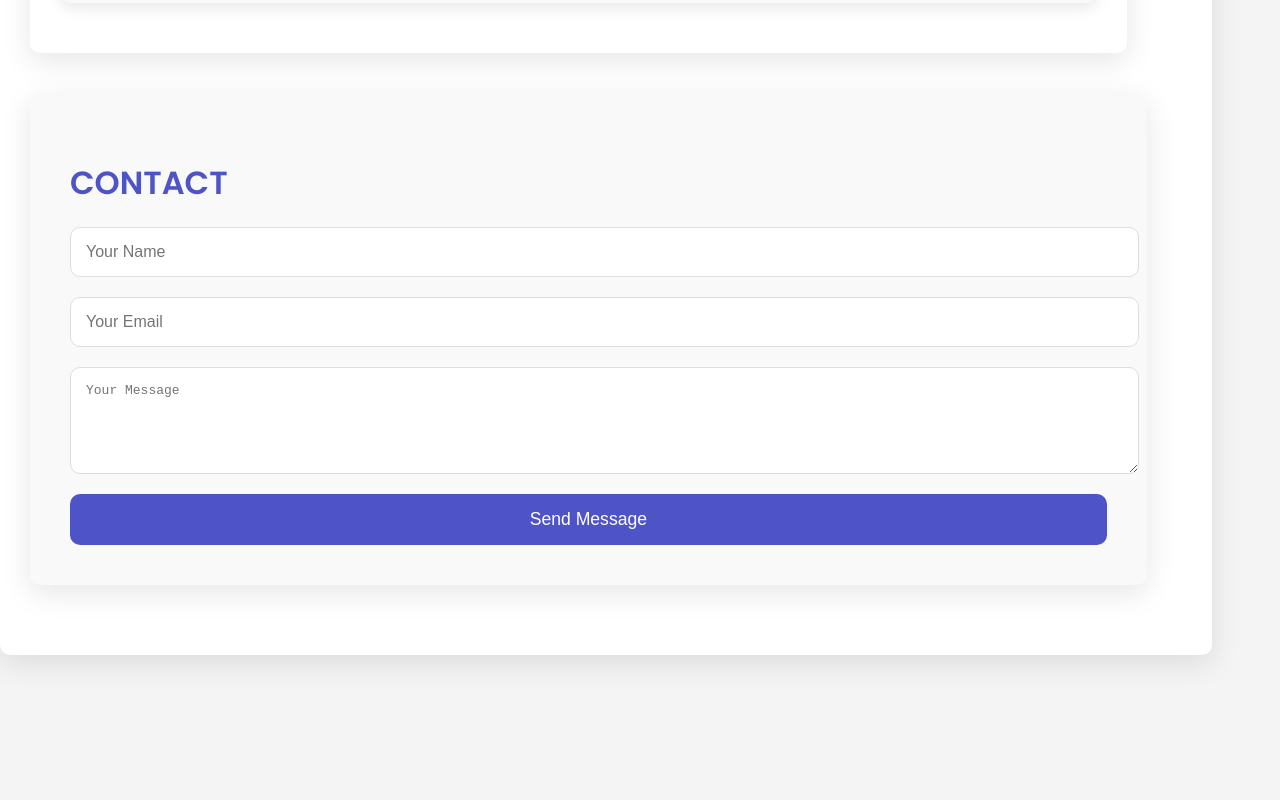
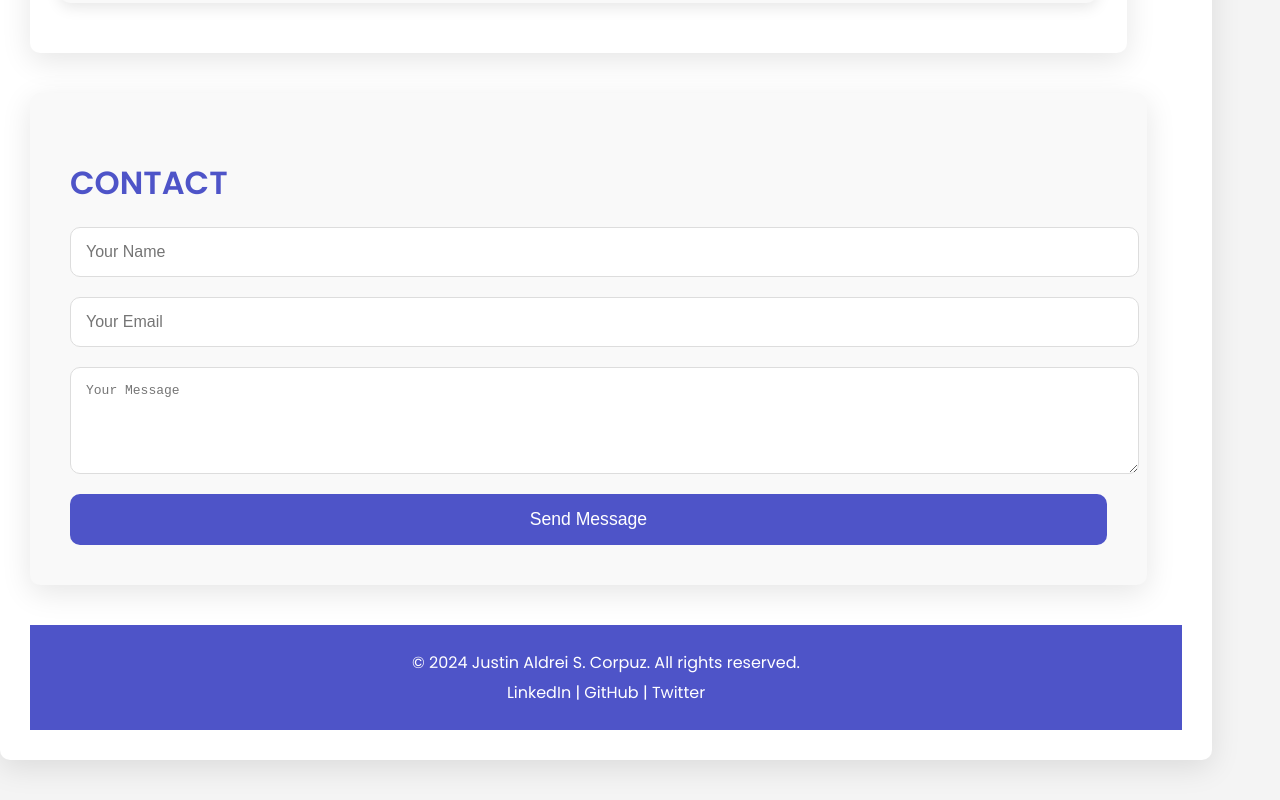
Before and after one commit to JAcorpuz30/ipt2_Casestudy, a plain HTML site: page corpuz.html in a window 1280 px wide. Shown: the part 1815-2615 px from the top of the page. Before the commit the page ends 2510 px from the top, so only its background shows below. Drawn offline with Linux system fonts and the light colour scheme.

Commit message:
adding footer

```diff
--- a/corpuz.html
+++ b/corpuz.html
@@ -431,7 +431,15 @@
             <button type="submit">Send Message</button>
         </form>
     </section>
-
+     <!-- Footer -->
+     <footer>
+        <p>&copy; 2024 Justin Aldrei S. Corpuz. All rights reserved.</p>
+        <p>
+            <a href="#">LinkedIn</a> |
+            <a href="#">GitHub</a> |
+            <a href="#">Twitter</a>
+        </p>
+    </footer>
 </section>
 </body>
 </html>
```
